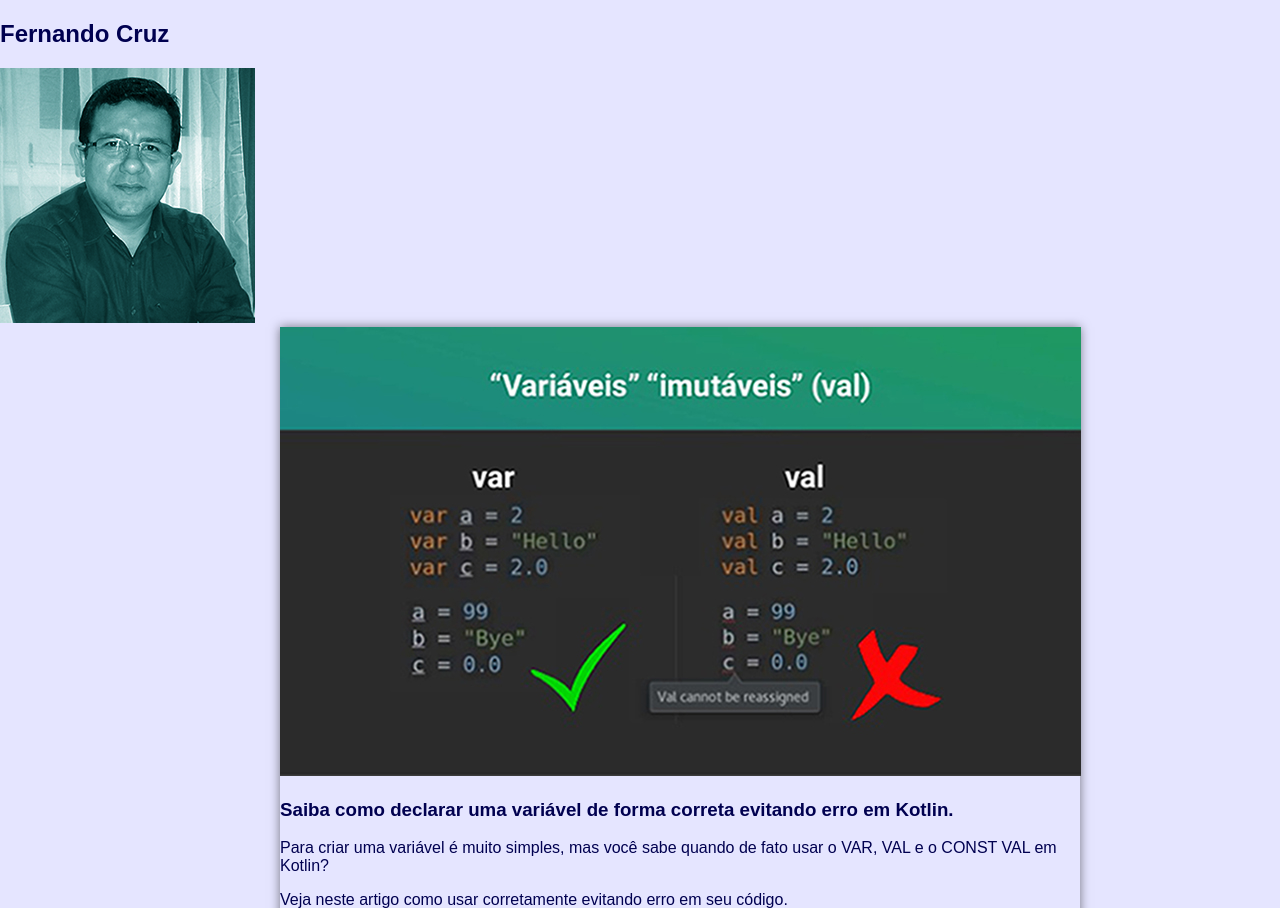
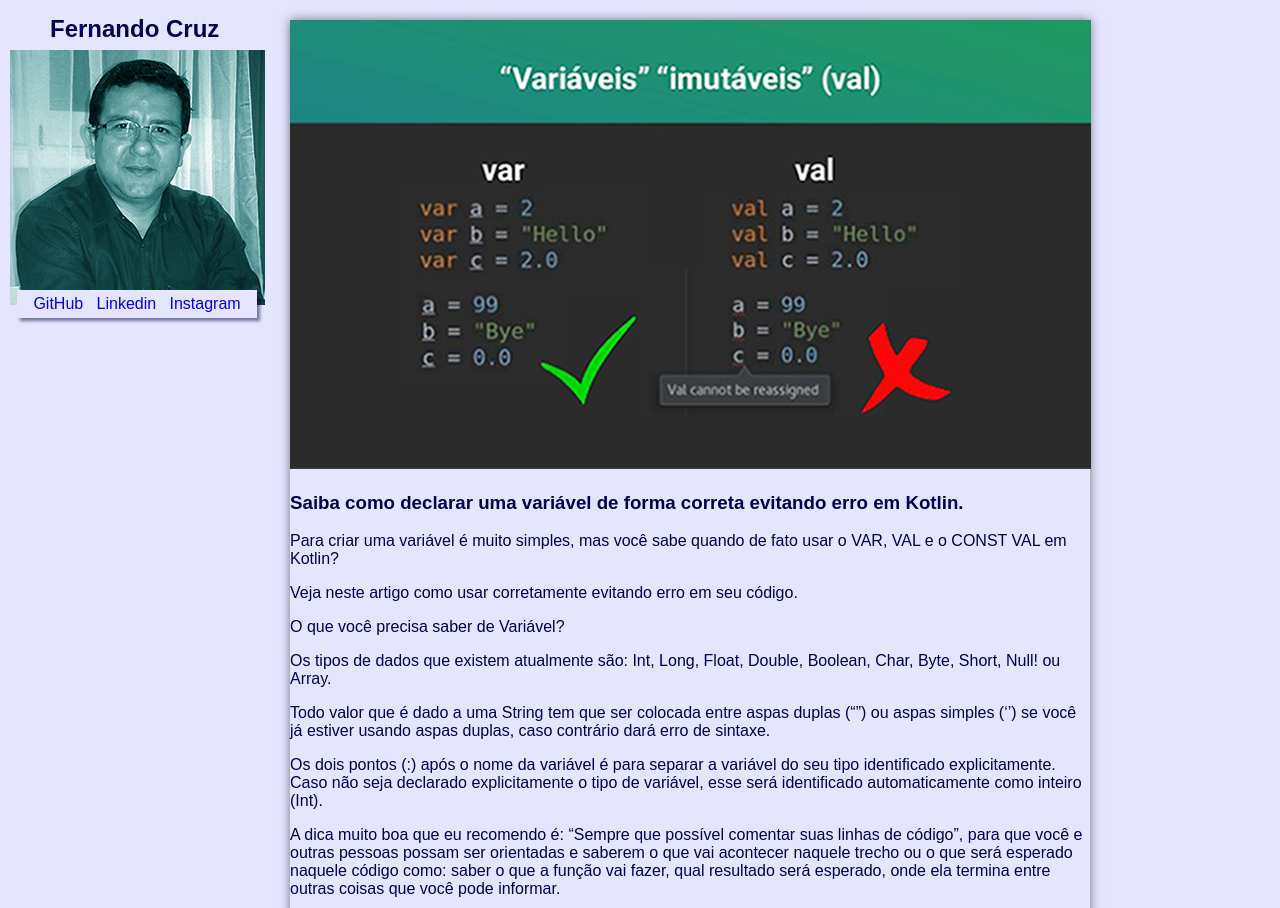
Before and after one commit to NandoCruz/Artigos1, a plain HTML site: page Variavel/index.html in a window 1280 px wide. Shown: the top 908 px of the page. Drawn offline with Linux system fonts and the light colour scheme; a web font is replaced by a local one.

Commit message:
foto ajustada
minha foto foi ajustada com as redes sociais

```diff
--- a/Variavel/css/estilo.css
+++ b/Variavel/css/estilo.css
@@ -9,12 +9,46 @@
     background-color: #e5e5ff;
     margin: 0px auto 0px auto;
 }
+/* meu nome no titulo */
+header#cabecalho h2#nome {
+    position: absolute;
+    margin: 15px 0px 0px 50px;
+}
 
+/* foto1 minha foto */
+header#cabecalho img#foto1 {
+    position: absolute;
+    margin: 50px 0px 0px 10px ;
+}
+
+/* Redes Sociais*/
+header#cabecalho section#rede-social {
+    position: absolute;
+    display: block;
+    width: 230px;
+    padding: 5px;
+    margin-left: 17px;
+    margin-top: 290px;
+    text-align: center;
+    color: #000050;
+    background-color: #e5e5ff;
+    box-shadow: 3px 3px 3px rgba(0, 0, 80, .5);
+}
+
+header#cabecalho section#rede-social a{
+    font-weight: #000050;
+    text-decoration: none;
+}
+
+header#cabecalho section#rede-social a:hover{
+    font-weight: bold;
+    text-decoration: none;
+}
 /* interface parte branca */
 div#interface section#corpo {
     width: 800px;
     position: absolute;
     background-color: #e5e5ff;
-    margin: 0px 20px 20px 280px;
+    margin: 20px 0px auto 290px;
     box-shadow: 0px 0px 10px 0px rgba(0, 0, 0, .5); /* sombra da interface*/
 }
--- a/Variavel/index.html
+++ b/Variavel/index.html
@@ -12,6 +12,11 @@
             <header id="cabecalho">
                 <h2 id=nome>Fernando Cruz</h2>
                 <img id="foto1" src="imagens/fernando3.jpg"/>
+                <section id="rede-social">
+                    <a href="https://github.com/NandoCruz" target="_blank">&nbsp;GitHub&nbsp;</a>
+                    <a href="https://www.linkedin.com/feed" target="_blank">&nbsp;Linkedin&nbsp;</a>
+                    <a href="https://www.instagram.com/fernandocruz2408" target="_blank">&nbsp;Instagram&nbsp;</a>
+                </section>
             </header>
             <section id="corpo">
                 <img id="foto1" src="imagens/variáveis.jpg"/>
@@ -61,12 +66,6 @@
                         <p>Então agora você já sabe como criar uma variável e qual o melhor momento de usar as palavras reservadas var, val, const val.</p>
                         <p>Me siga nas redes sociais e deixe seu comentário.</p>
                 </aside>
-                <section id="rede-social">
-                    <a href="https://github.com/NandoCruz" target="_blank">&nbsp;GitHub&nbsp;</a>
-                    <a href="https://www.linkedin.com/feed" target="_blank">&nbsp;Linkedin&nbsp;</a>
-                    <a href="https://www.instagram.com/fernandocruz2408" target="_blank">&nbsp;Instagram&nbsp;</a>
-
-                </section>
             </section>
 
         </div>
```
